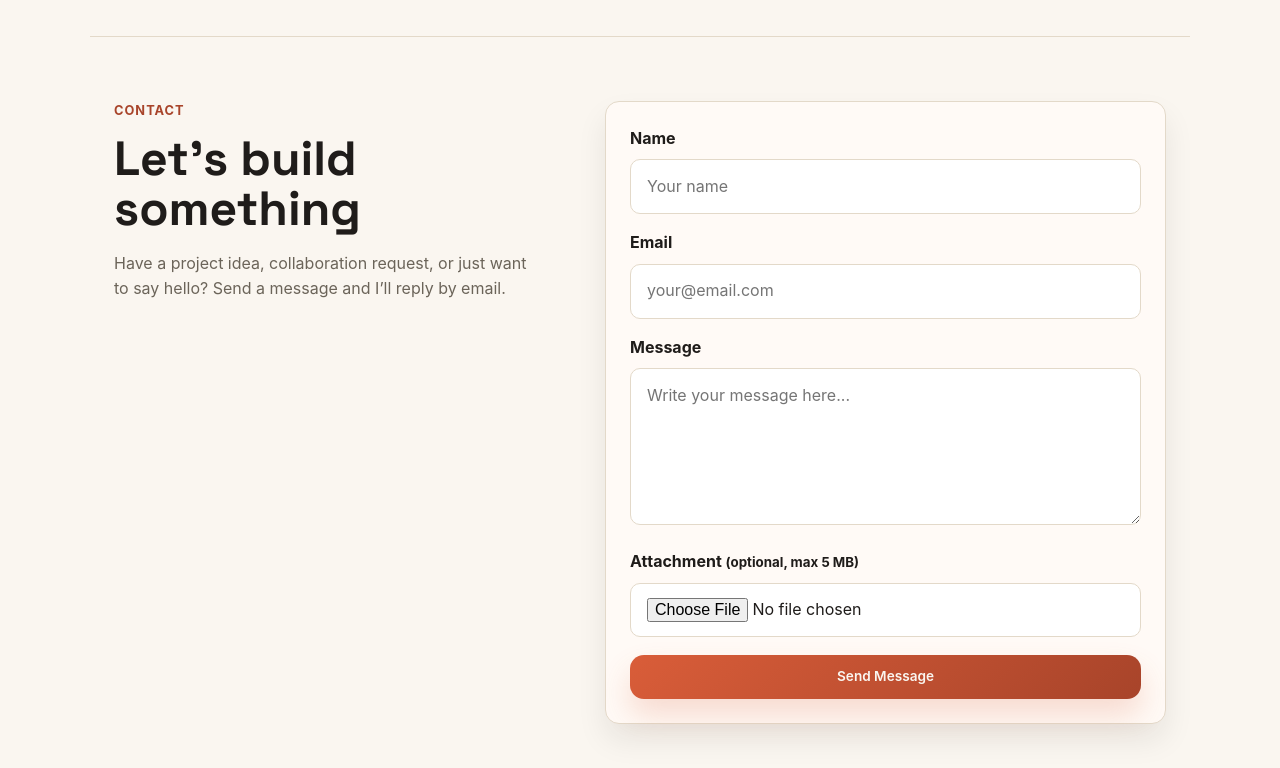
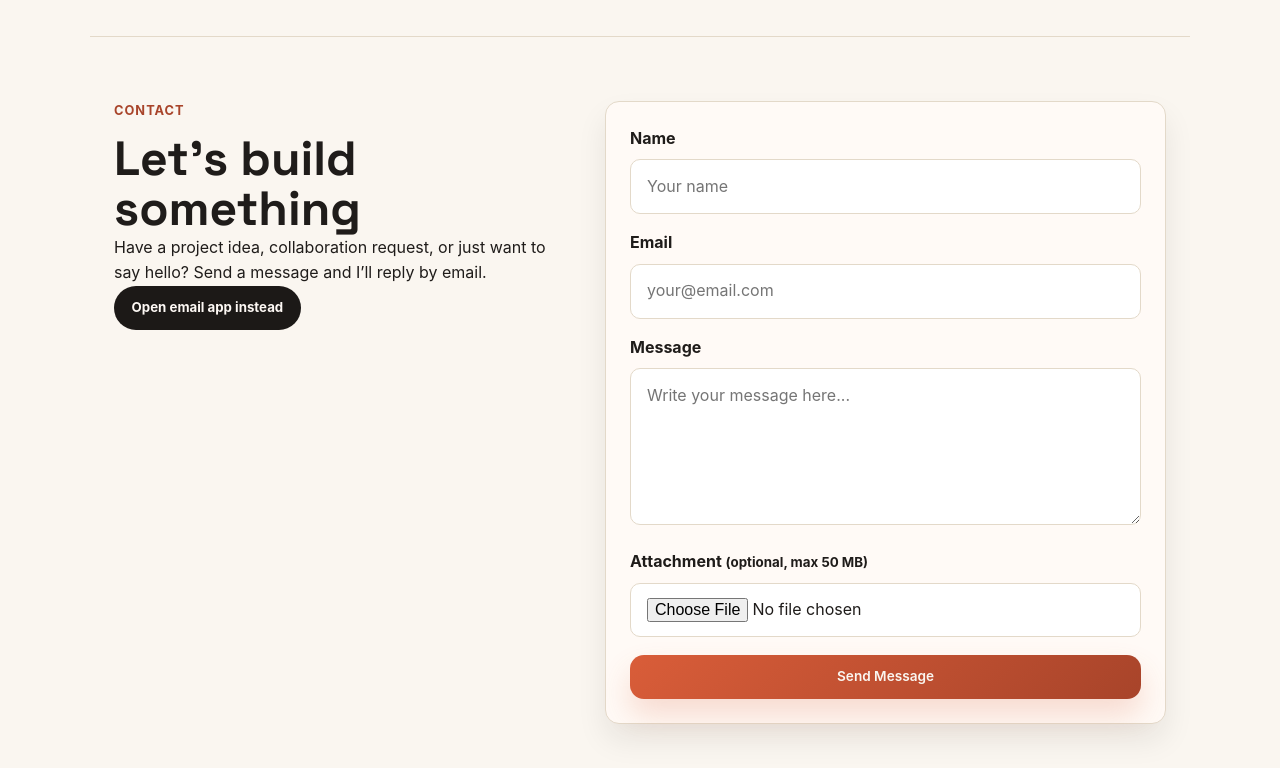
Before and after one commit to tayanadhif/myportofolio, a Django app: page / in a window 1280 px wide. Shown: the part 1693-2461 px from the top of the page. Run offline with Django 5.2, Linux system fonts and the light colour scheme.

Commit message:
Use Django SMTP for large contact attachments

```diff
--- a/portofolio/views.py
+++ b/portofolio/views.py
@@ -5,7 +5,7 @@ from django.core.mail import EmailMessage
 from django.shortcuts import render
 
 
-MAX_ATTACHMENT_SIZE = 5 * 1024 * 1024
+MAX_ATTACHMENT_SIZE = 50 * 1024 * 1024
 
 
 def landing_page(request):
@@ -25,12 +25,12 @@ def landing_page(request):
             else:
                 try:
                     email_message = EmailMessage(
-                    subject=f"Portfolio inquiry from {name}",
+                        subject=f"Portfolio inquiry from {name}",
                         body=(
-                        f"Name: {name}\n"
-                        f"Email: {email}\n\n"
-                        f"Message:\n{message}"
-                    ),
+                            f"Name: {name}\n"
+                            f"Email: {email}\n\n"
+                            f"Message:\n{message}"
+                        ),
                         from_email=settings.DEFAULT_FROM_EMAIL,
                         to=[settings.RECEIVER_EMAIL],
                         reply_to=[email],
--- a/templates/index.html
+++ b/templates/index.html
@@ -154,9 +154,10 @@
                     <p class="section-kicker">Contact</p>
                     <h2>Let’s build something</h2>
                     <p>Have a project idea, collaboration request, or just want to say hello? Send a message and I’ll reply by email.</p>
+                    <a href="mailto:tayanadhif@gmail.com?subject=Portfolio%20inquiry" class="social-link">Open email app instead</a>
                 </div>
 
-                <form class="contact-form" method="post" enctype="multipart/form-data">
+                <form id="contact-form" class="contact-form" method="post" enctype="multipart/form-data">
                     {% csrf_token %}
                     <div class="field-row">
                         <label>
@@ -181,7 +182,7 @@
 
                     <div class="field-row">
                         <label>
-                            <span>Attachment <small>(optional, max 5 MB)</small></span>
+                            <span>Attachment <small>(optional, max 50 MB)</small></span>
                             <input type="file" name="attachment">
                         </label>
                     </div>
@@ -195,7 +196,7 @@
                         <p class="error-message">Email service is not configured yet. Please try again later.</p>
                     {% endif %}
                     {% if attachment_error %}
-                        <p class="error-message">The attachment must be smaller than 5 MB.</p>
+                        <p class="error-message">The attachment must be smaller than 50 MB.</p>
                     {% endif %}
                 </form>
             </div>
```
Also changed, not shown: portofolio/settings.py (+7 -2 lines), 1 other file.
